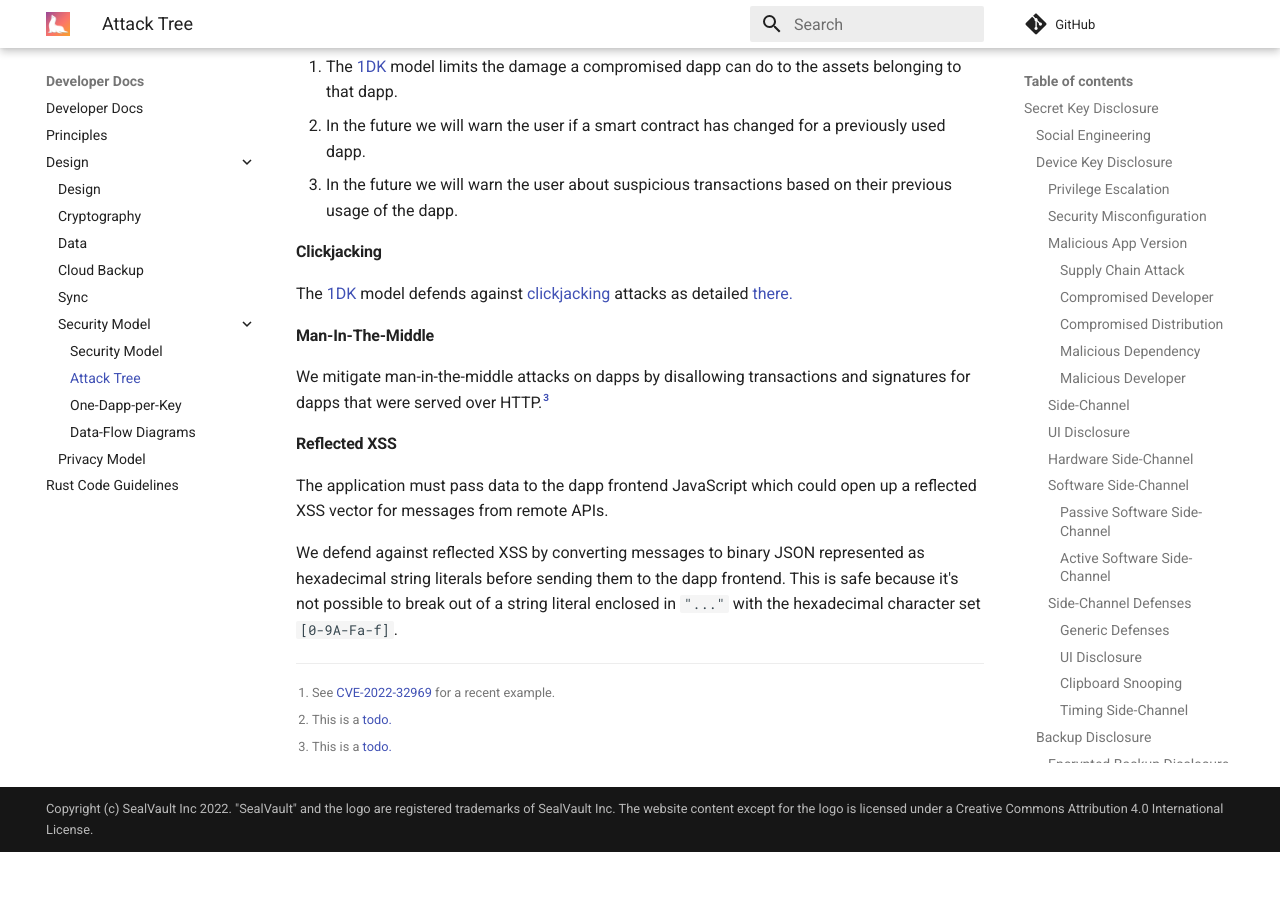
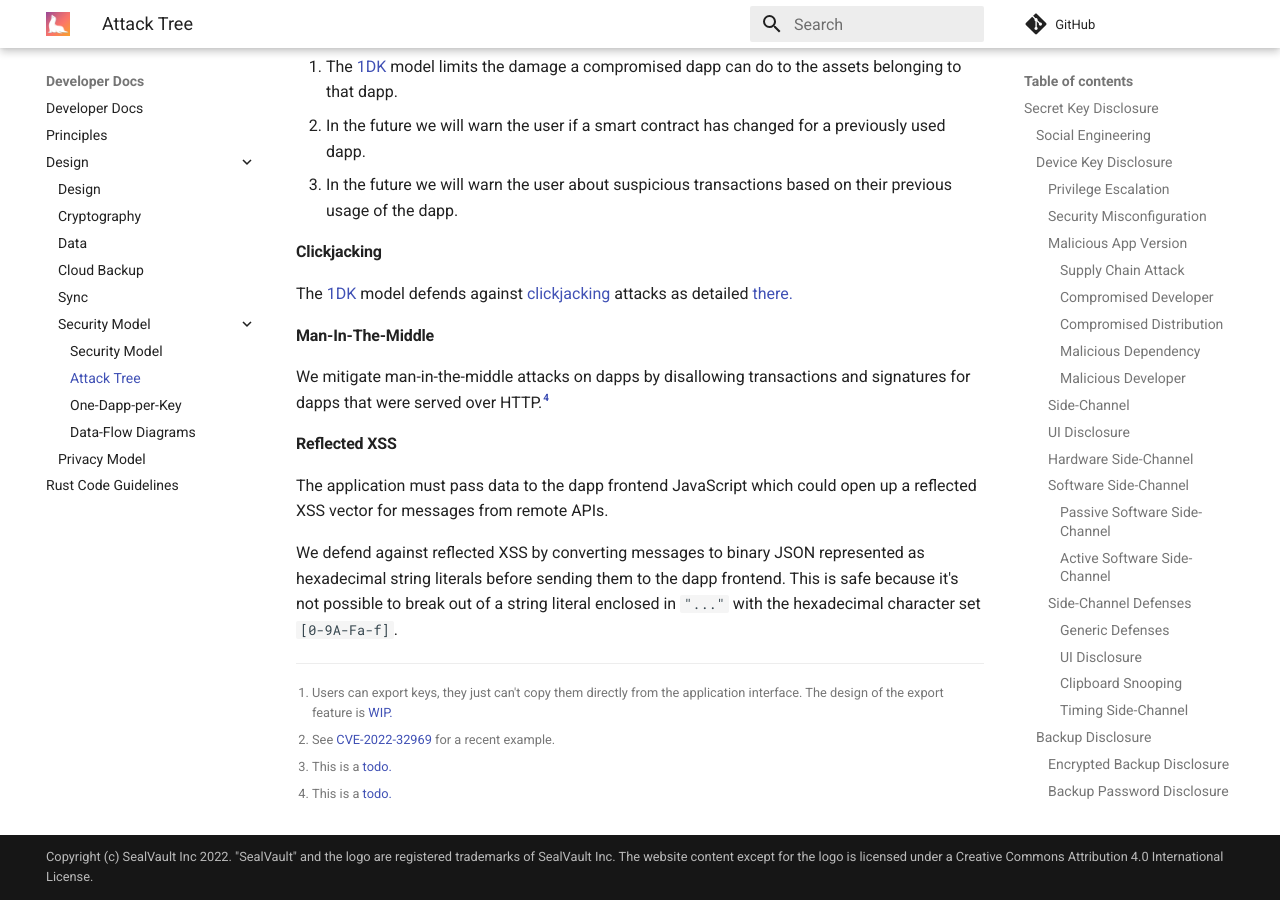
Before and after one commit to sealvault/sealvault, an MkDocs documentation site: the page built from website/src/dev-docs/design/attack-tree.md, in a window 1280 px wide and 900 px high, scrolled down 8436 px. Built offline with MkDocs 1.6.1 and Material for MkDocs 9.7.7, drawn with Linux system fonts in a browser that asks for light colours; comment, search, counter and statistics services are not loaded; before the commit the page ends 9288 px from its top, so only the background shows below that.

Commit message:
Add links to export keys feature

```diff
--- a/website/src/dev-docs/design/attack-tree.md
+++ b/website/src/dev-docs/design/attack-tree.md
@@ -578,6 +578,10 @@ represented as hexadecimal string literals before sending them to the dapp
 frontend.  This is safe because it's not possible to break out of a string
 literal enclosed in `"..."` with the hexadecimal character set `[0-9A-Fa-f]`.
 
+[^0]:
+    Users can export keys, they just can't copy them directly from the application
+    interface. The design of the export feature is
+    [WIP.](https://github.com/sealvault/sealvault/issues/39)
 
 [^10]:
     See [CVE-2022-32969](https://cve.mitre.org/cgi-bin/cvename.cgi?name=CVE-2022-32969)
```
Also changed, not shown: other parts of website/src/dev-docs/design/attack-tree.md (+1 -1 lines), website/src/dev-docs/principles.md (+1 -1 lines).
